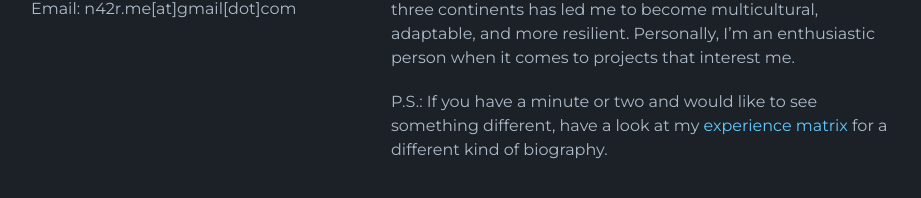
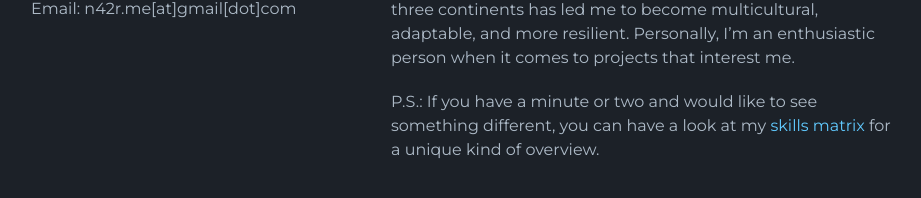
Before and after one commit to n42r/n42r.github.io, a Jekyll site: the page built from index.md, in a window 1280 px wide. Shown: the part 532-730 px from the top of the page, without its empty margins (179-1100 px from the left). Built offline with Jekyll 4.4.1, drawn with Linux system fonts in a browser that asks for light colours; the repository's description, which GitHub fills in, is left out.

Commit message:
several updates

```diff
--- a/index.md
+++ b/index.md
@@ -9,4 +9,4 @@ I started out in game development (Crystal Space, anyone?) and robotics/AI and t
 I excel at the leadership of innovative technical products with an R&D edge and in communicating across and aligning cross-functional stakeholders. Having lived and worked in three continents has led me to become multicultural, adaptable, and more resilient. Personally, I'm an enthusiastic person when it comes to projects that interest me.
 
 
-P.S.: If you have a minute or two and would like to see something different, have a look at my [experience matrix](matrix) for a different kind of biography.
+P.S.: If you have a minute or two and would like to see something different, you can have a look at my [skills matrix](matrix) for a unique kind of overview.
```
Also changed, not shown: data-cataloging-exchange.md (deleted, +0 -27 lines), matrix.md (+3 -3 lines).
